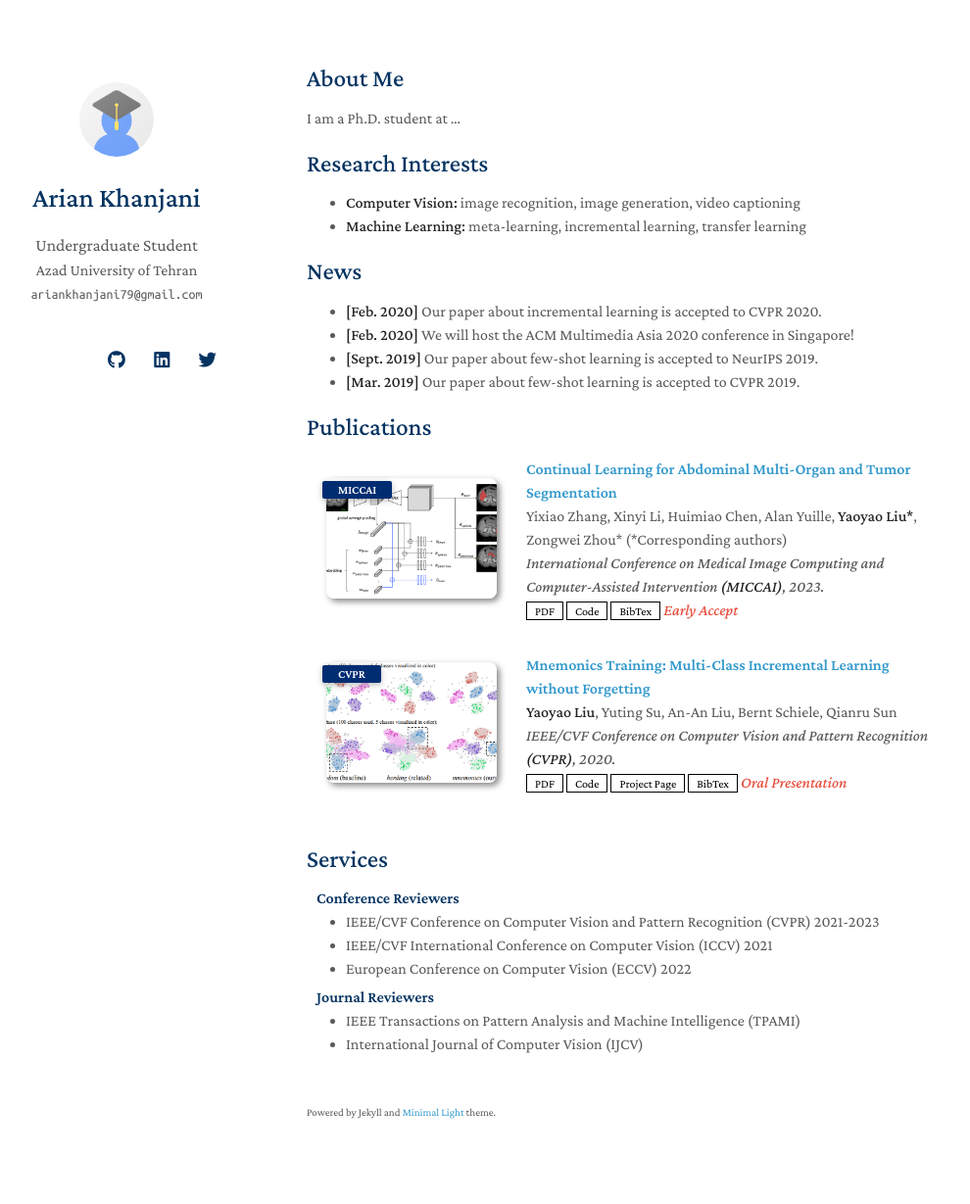
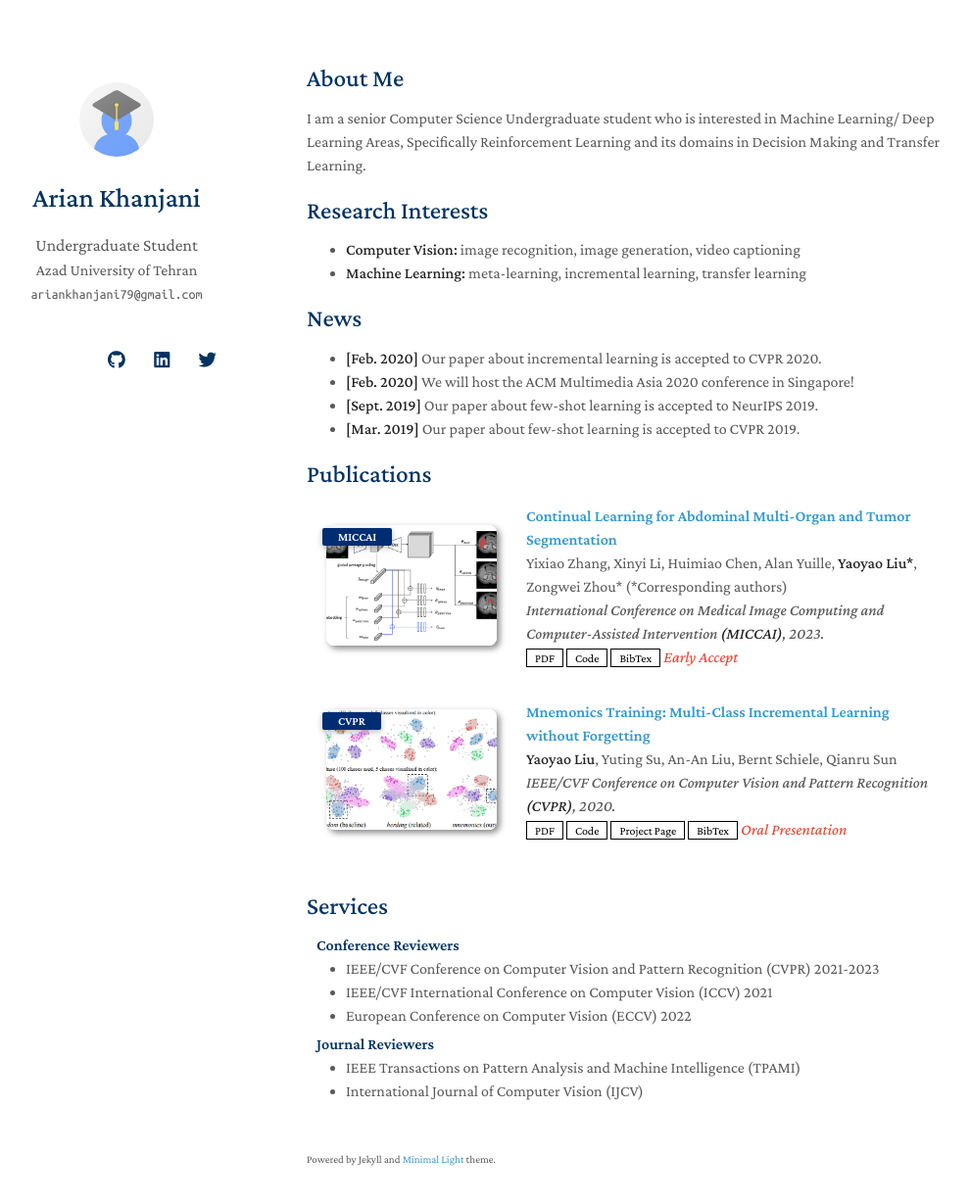
Before and after one commit to ariankhanjani/ariankhanjani.github.io, a Jekyll site: the page built from index.md, in a window 1280 px wide and 1264 px high. Shown: the top 1229 px of the window at 98% size, without its empty margins (157-1147 px from the left). Built offline with Jekyll 4.4.1, drawn with Linux system fonts in a browser that asks for light colours; nearby versions of some CDN libraries; a style sheet for code colours, icons or effects is not loaded; our own code applies the rules of GitHub Pages for plain Markdown files.

Commit message:
Update index.md

```diff
--- a/index.md
+++ b/index.md
@@ -4,7 +4,7 @@ layout: homepage
 
 ## About Me
 
-I am a Ph.D. student at ...
+I am a senior Computer Science Undergraduate student who is interested in Machine Learning/ Deep Learning Areas, Specifically Reinforcement Learning and its domains in Decision Making and Transfer Learning.
 
 ## Research Interests
 
```
